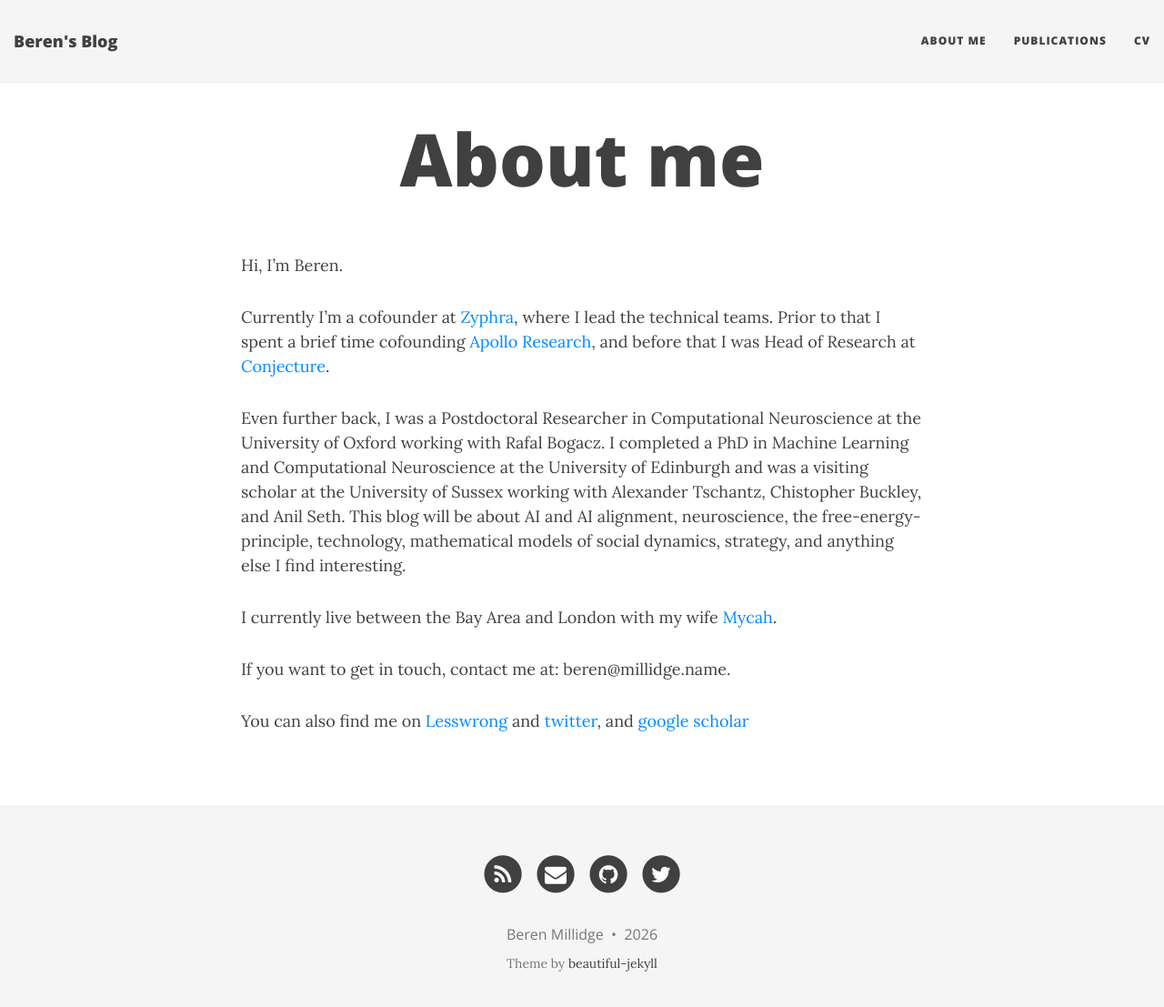
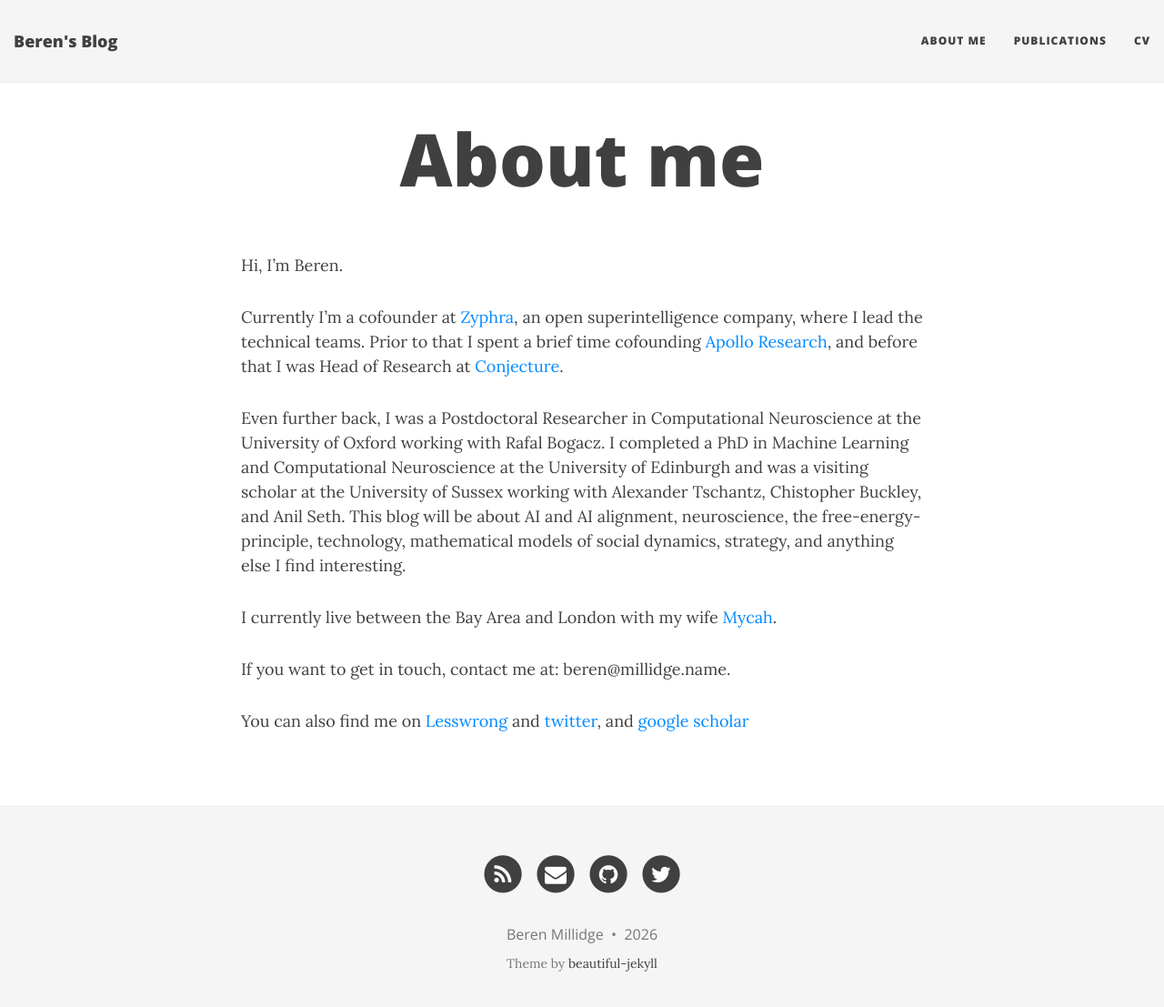
Before and after one commit to BerenMillidge/BerenMillidge.github.io, a Jekyll site: the page built from aboutme.md, in a window 1280 px wide and 1120 px high. Shown: the top 1107 px of the window at 91% size. Built offline with Jekyll 4.4.1, drawn with Linux system fonts in a browser that asks for light colours; nearby versions of some CDN libraries.

Commit message:
Update aboutme.md

```diff
--- a/aboutme.md
+++ b/aboutme.md
@@ -4,7 +4,7 @@ title: About me
 ---
 Hi, I'm Beren.
 
-Currently I'm a cofounder at [Zyphra](https://www.zyphra.com), where I lead the technical teams. Prior to that I spent a brief time cofounding [Apollo Research](https://www.apolloresearch.ai), and before that I was Head of Research at [Conjecture](https://conjecture.dev).
+Currently I'm a cofounder at [Zyphra](https://www.zyphra.com), an open superintelligence company, where I lead the technical teams. Prior to that I spent a brief time cofounding [Apollo Research](https://www.apolloresearch.ai), and before that I was Head of Research at [Conjecture](https://conjecture.dev).
 
 Even further back, I was a Postdoctoral Researcher in Computational Neuroscience at the University of Oxford working with Rafal Bogacz. I completed a PhD in Machine Learning and Computational Neuroscience at the University of Edinburgh and was a visiting scholar at the University of Sussex working with Alexander Tschantz, Chistopher Buckley, and Anil Seth. This blog will be about AI and AI alignment,
 neuroscience, the free-energy-principle, technology, mathematical models of social dynamics, strategy, and anything else I find interesting.
```
